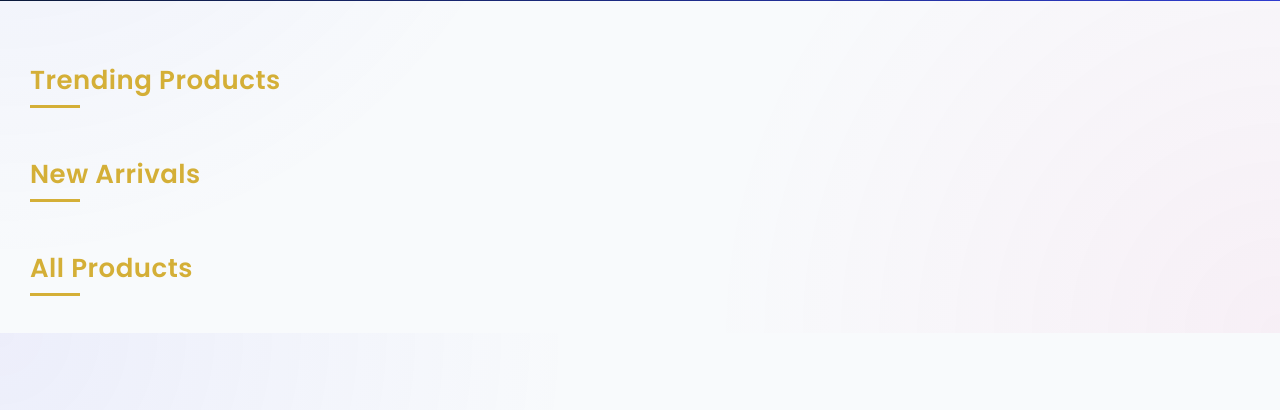
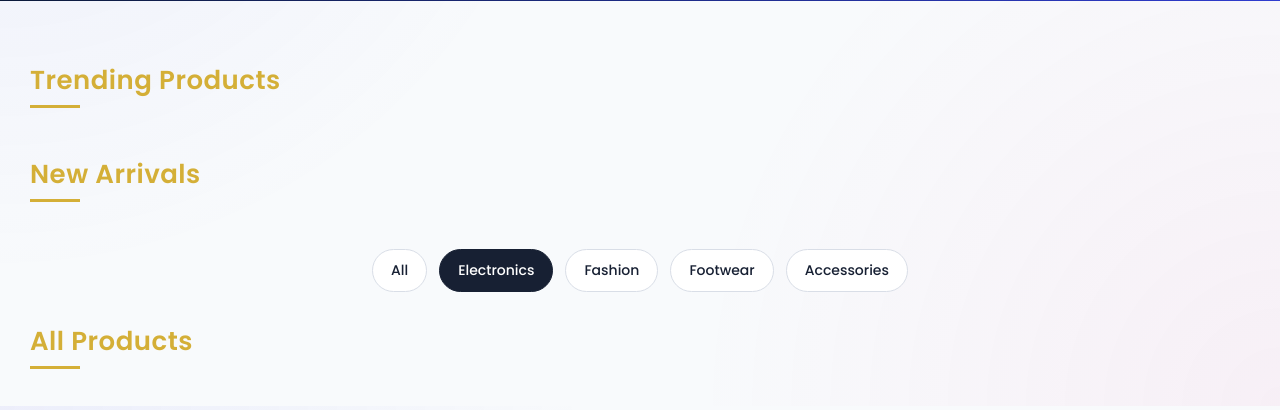
Before and after one commit to alexwealth8-hub/apex-vista, a Flask app: page /?category=Electronics in a window 1280 px wide. Shown: the part 309-719 px from the top of the page. Run offline with Flask 3, Linux system fonts and the light colour scheme; data that the repository does not hold is empty; some libraries are stand-ins or nearby versions.

Commit message:
Fix product search and category filtering

```diff
--- a/app.py
+++ b/app.py
@@ -557,24 +557,32 @@ def get_cart_count(user_id):
 
 @app.route('/')
 def home():
+
     # Get products from Neon
     db_products = get_products_from_db()
 
-    # Get and clean the search term
+    # Get and clean search and category
     search = request.args.get('search', '').strip()
+    category = request.args.get('category', '').strip()
 
-    # Search products
+    # Filter products
+    filtered_products = db_products
+
+    if category:
+        filtered_products = [
+            p for p in filtered_products
+            if p.get('category', '').lower() == category.lower()
+        ]
+
     if search:
         query = search.lower()
 
         filtered_products = [
-            p for p in db_products
-            if query in p['name'].lower()
-            or query in p.get('tag', '').lower()
-            or query in p.get('category', '').lower()
+            p for p in filtered_products
+            if query in (p.get('name') or '').lower()
+            or query in (p.get('tag') or '').lower()
+            or query in (p.get('category') or '').lower()
         ]
-    else:
-        filtered_products = db_products
 
     # Shuffle products for Trending and New Arrivals
     shuffled = random.sample(db_products, len(db_products))
@@ -590,11 +598,17 @@ def home():
     rows = []
 
     if user_id:
+
         with get_db_connection() as conn:
+
             c = conn.cursor()
 
             c.execute(
-                "SELECT product_id, quantity FROM cart WHERE \"user\"=%s",
+                """
+                SELECT product_id, quantity
+                FROM cart
+                WHERE "user"=%s
+                """,
                 (user_id,)
             )
 
@@ -603,9 +617,11 @@ def home():
     product_map = {p['id']: p for p in db_products}
 
     for pid, qty in rows:
+
         product = product_map.get(int(pid))
 
         if product:
+
             item = product.copy()
             item['quantity'] = qty
 
@@ -621,9 +637,9 @@ def home():
         cart_count=cart_count,
         mini_cart=cart_items,
         user=session.get('user'),
-        search=search
+        search=search,
+        category=category
     )
-
 # 🛍️ PRODUCT DETAILS
 @app.route("/product/<int:product_id>")
 def product_details(product_id):
--- a/static/css/style.css
+++ b/static/css/style.css
@@ -2143,3 +2143,65 @@ button {
     }
 
 }
+
+/* 🏷️ CATEGORY FILTERS */
+
+.category-filter {
+    display: flex;
+    justify-content: center;
+    align-items: center;
+    gap: 12px;
+    margin: 10px 0 28px;
+    flex-wrap: wrap;
+}
+
+.category-filter a {
+    display: inline-block;
+    padding: 10px 18px;
+    border: 1px solid #d9dee7;
+    border-radius: 24px;
+    background: #ffffff;
+    color: #172033;
+    text-decoration: none;
+    font-size: 14px;
+    font-weight: 500;
+    transition: all 0.2s ease;
+}
+
+.category-filter a:hover {
+    background: #172033;
+    color: #ffffff;
+    border-color: #172033;
+}
+
+.category-filter a.active {
+    background: #172033;
+    color: #ffffff;
+    border-color: #172033;
+}
+
+
+/* 📱 MOBILE */
+
+@media (max-width: 600px) {
+
+    .category-filter {
+        justify-content: flex-start;
+        overflow-x: auto;
+        flex-wrap: nowrap;
+        padding: 4px 2px 8px;
+        margin-bottom: 24px;
+        scrollbar-width: none;
+    }
+
+    .category-filter::-webkit-scrollbar {
+        display: none;
+    }
+
+    .category-filter a {
+        flex: 0 0 auto;
+        padding: 9px 15px;
+        font-size: 13px;
+    }
+
+}
--- a/templates/index.html
+++ b/templates/index.html
@@ -408,6 +408,35 @@ setInterval(() => {
 
     </div>
 
+    <!-- 🏷️ CATEGORIES -->
+<div class="category-filter">
+
+    <a href="/" class="{% if not category %}active{% endif %}">
+        All
+    </a>
+
+    <a href="/?category=Electronics"
+       class="{% if category == 'Electronics' %}active{% endif %}">
+        Electronics
+    </a>
+
+    <a href="/?category=Fashion"
+       class="{% if category == 'Fashion' %}active{% endif %}">
+        Fashion
+    </a>
+
+    <a href="/?category=Footwear"
+       class="{% if category == 'Footwear' %}active{% endif %}">
+        Footwear
+    </a>
+
+    <a href="/?category=Accessories"
+       class="{% if category == 'Accessories' %}active{% endif %}">
+        Accessories
+    </a>
+
+</div>
+
 
     <!-- 🔥 ALL PRODUCTS -->
     <h2 class="section-title">All Products</h2>
```
